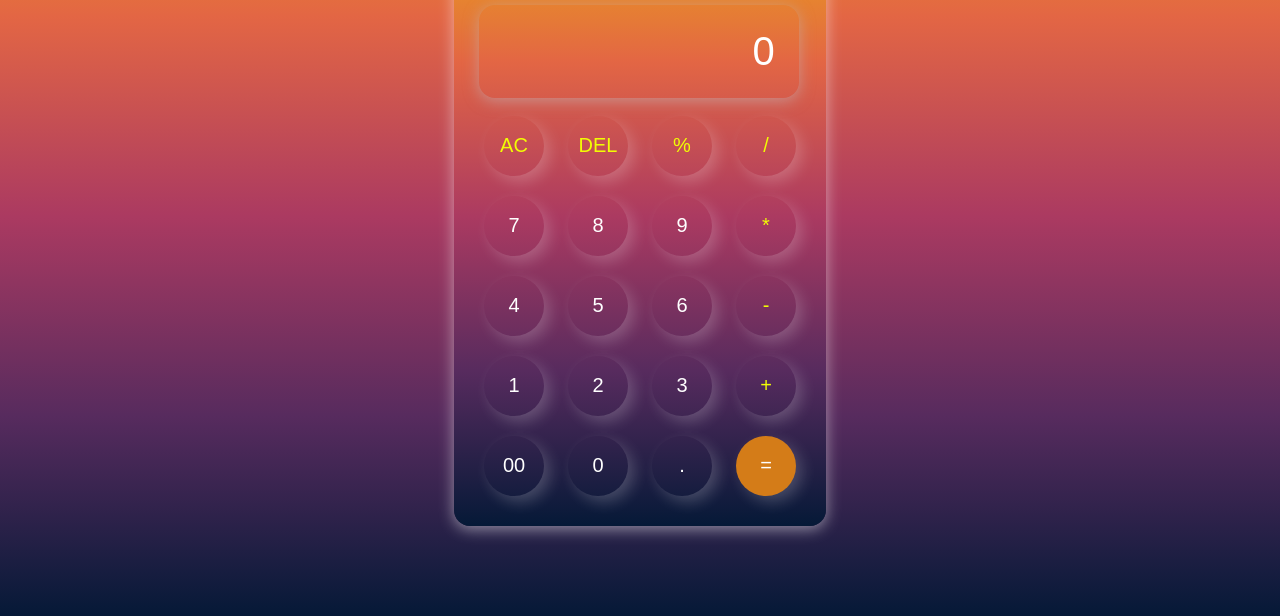
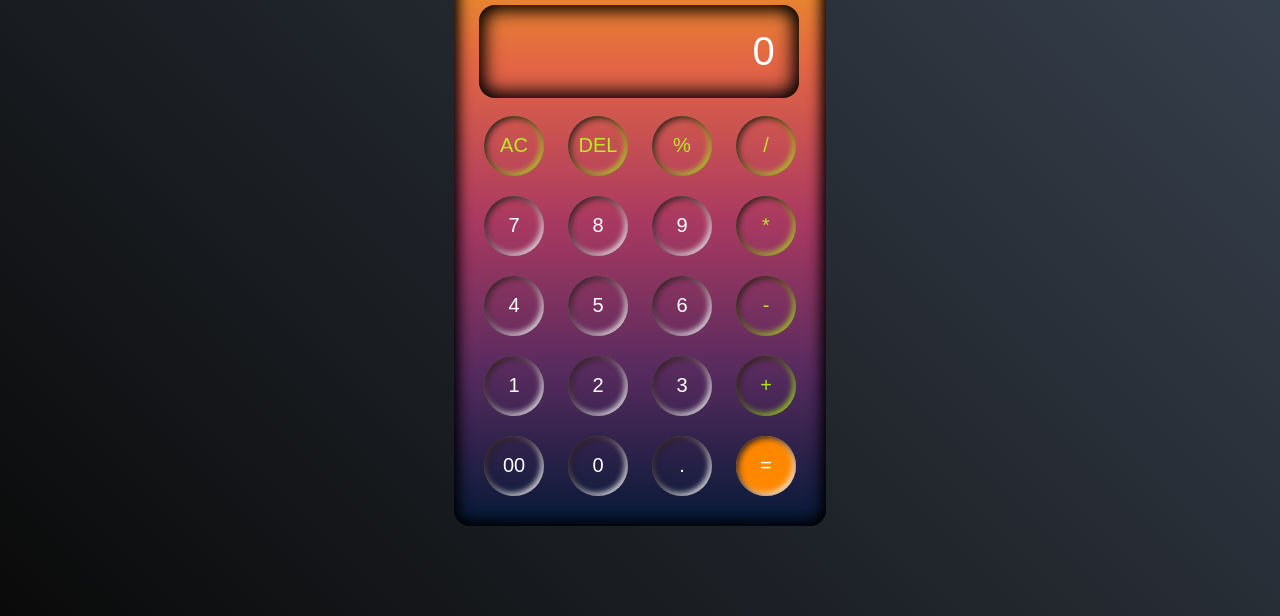
Before and after one commit to rahulkhandait-sde/Calculator, a plain HTML site: page index.html in a window 1280 px wide. Shown: the part 184-800 px from the top of the page. Drawn offline with Linux system fonts and the light colour scheme; a web font is replaced by a local one.

Commit message:
file updated

```diff
--- a/index.html
+++ b/index.html
@@ -18,7 +18,7 @@
             integrity="sha512-iecdLmaskl7CVkqkXNQ/ZH/XLlvWZOJyj7Yy7tcenmpD1ypASozpmT/E0iPtmFIB46ZmdtAc9eNBvH0H/ZpiBw=="
             crossorigin="anonymous" referrerpolicy="no-referrer" />
 
-        <link rel="icon" href="https://github.com/rahulkhandait-sde/Calculator/blob/master/Calculator.png">
+        <link rel="icon" href="Calculator.png">
         <title>Calculator: Makes Your Life Easier</title>
     </head>
 
--- a/style.css
+++ b/style.css
@@ -12,8 +12,8 @@ body{
     display: flex;
     justify-content: center;
     align-items: center;
-    background: linear-gradient(45deg, #0a0a0a, #3f1010);
-    background-image: linear-gradient(to top, #051937, #572b5e, #ab3a61, #e36644, #ebae12);
+    background: linear-gradient(45deg, #0a0a0a, #3a4452);
+    /* background-image: linear-gradient(to top, #051937, #572b5e, #ab3a61, #e36644, #ebae12); */
 }
 
 .calculator-header{
@@ -22,8 +22,6 @@ body{
     align-items: center;
     margin-right: 10px;
     margin-bottom: 20px;
-    /* border-radius: 16px; */
-    /* box-shadow: 0px 3px 15px rgba(254, 254, 255, 0.5); */
     color: #ffffff;
 }
 
@@ -43,8 +41,9 @@ body{
     padding: 20px;
     border-radius: 16px;
     background: transparent;
-    box-shadow: 0px 3px 15px rgba(255, 255, 255, 0.5);
     background-image: linear-gradient(to top, #051937, #572b5e, #ab3a61, #e36644, #ebae12);
+    box-shadow: inset 3px 3px 15px #000,
+            inset -3px -3px 15px #000;
 }
 
 input{
@@ -52,13 +51,13 @@ input{
     border: none;
     padding: 24px;
     background-color: transparent;
-    box-shadow: 0px 3px 15px rgba(84, 84, 84, 0.1);
+    box-shadow: inset 3px 3px 20px rgb(0, 0, 0),
+    inset -3px -3px 20px rgb(0, 0, 0);
     font-size: 40px;
     text-align: right !important;
     cursor: pointer;
     color: #fff;
     border-radius: 16px;
-    box-shadow: 0px 3px 15px rgba(187, 193, 204, 0.5);
     margin-left: 0.3rem;
     margin-bottom: 0.5rem;
 }
@@ -69,7 +68,6 @@ input::placeholder{
 
 input:focus{
     outline: none;
-    box-shadow: 0px 3px 15px rgba(255, 255, 255, 0.8);
 }
 
 button{
@@ -81,19 +79,21 @@ button{
     background-color: transparent;
     color: #fff;
     font-size: 20px;
-    box-shadow: 6px 6px 15px rgba(255, 255, 255, 0.2);
+    box-shadow: inset 2px 2px 6px rgb(40, 27, 27),
+            inset -2px -2px 6px ;
     cursor: pointer;
 
 }
 
 button:hover{
-    box-shadow: 6px 6px 15px rgba(255, 255, 255, 0.8);
+    box-shadow: 2px 2px 12px rgb(40, 27, 27),
+            -2px -2px 12px;
 }
 
 .equal-btn{
-    background-color: #d47c18;
+    background-color: #ff8800;
 }
 
 .operator{
-    color: #f1fd04;
+    color: #b8ff1de0;
 }
```
